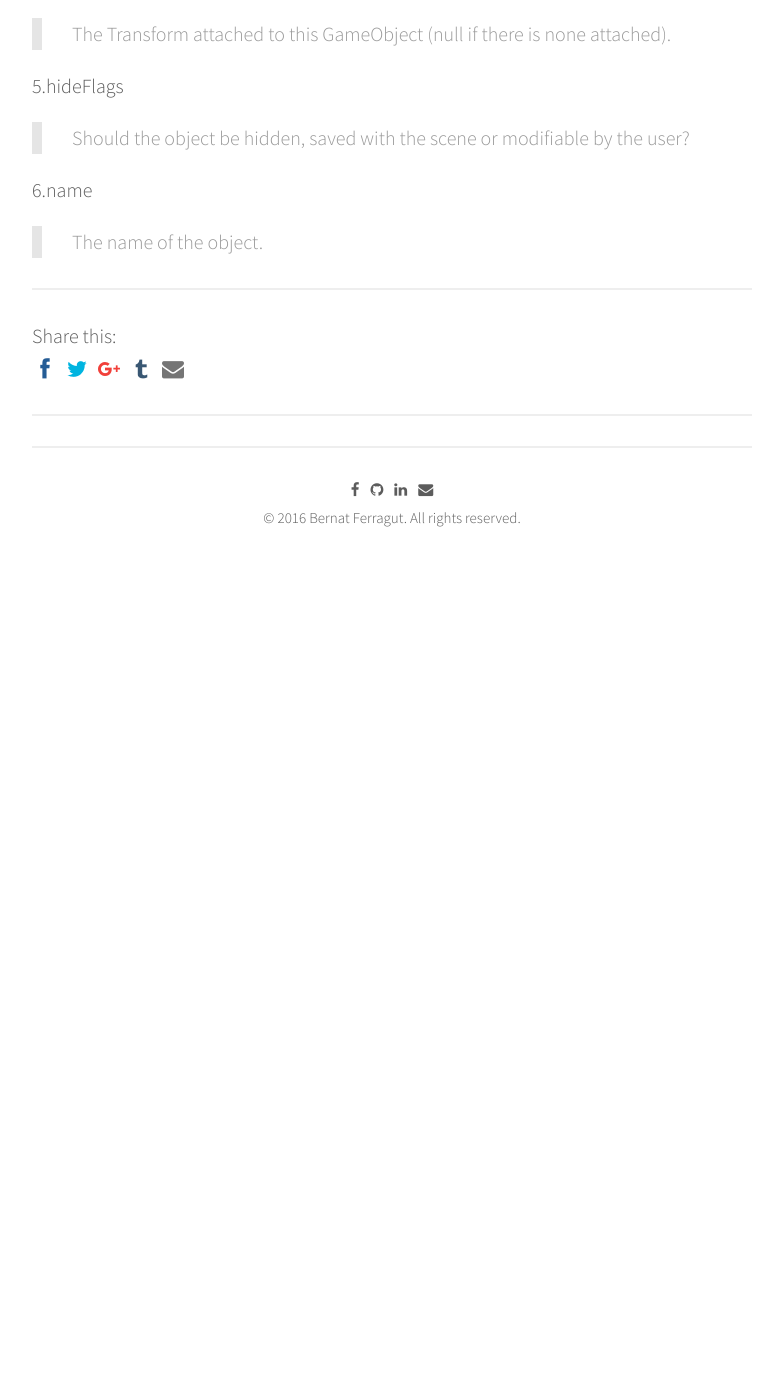
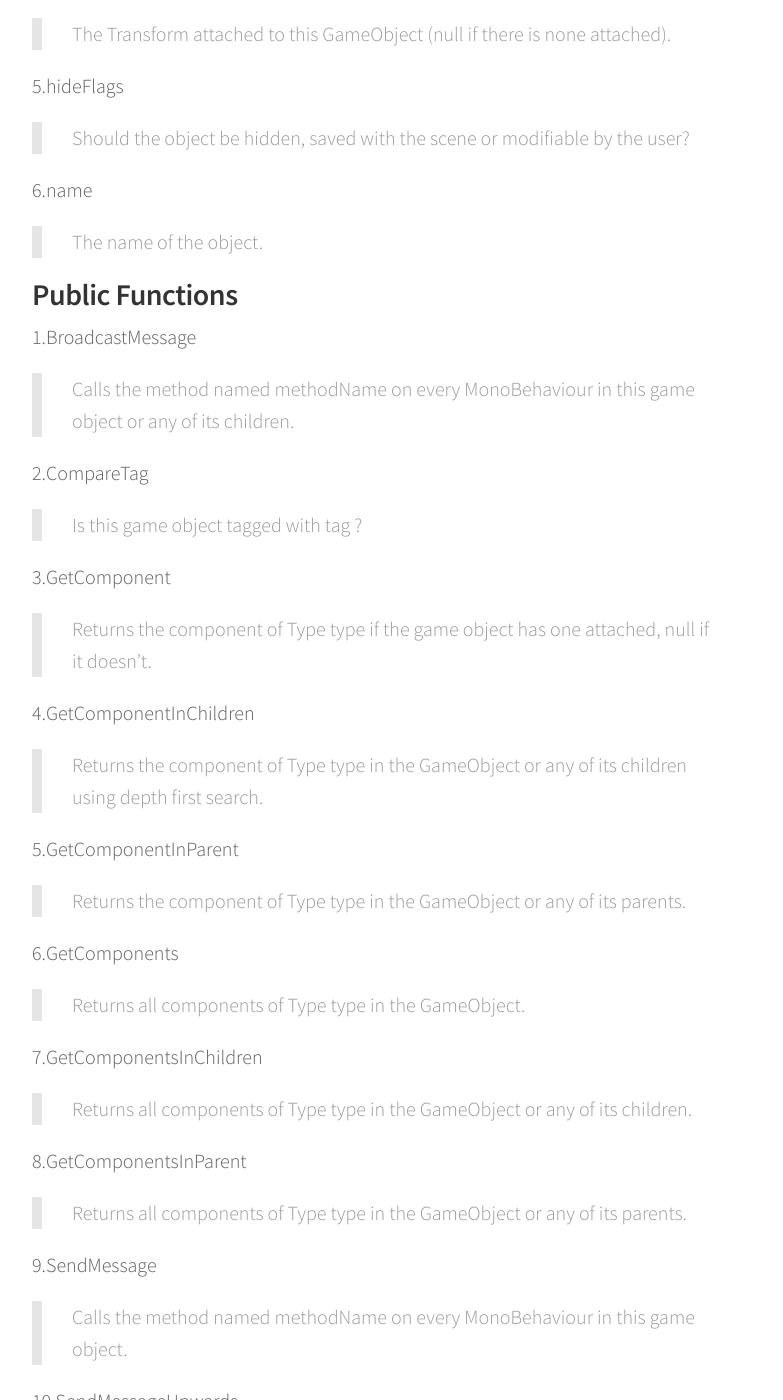
Before and after one commit to bernatferragut/FutureWeb-blog, a Jekyll site: the page built from _posts/08-12-16-VR - Unity Most Important Classes.md, in a window 1280 px wide and 1400 px high, scrolled down 10175 px. Shown: the whole window, without its empty margins (248-1031 px from the left). Built offline with Jekyll 4.4.1, drawn with Linux system fonts in a browser that asks for light colours; nearby versions of some CDN libraries; comment, search, counter and statistics services are not loaded; before the commit the page ends 10805 px from its top, so only the background shows below that; some of the changed text lies outside the part shown.

Commit message:
Update 08-12-16-VR - Unity Most Important Classes.md
Monobehaviour public functions

```diff
--- a/_posts/08-12-16-VR - Unity Most Important Classes.md
+++ b/_posts/08-12-16-VR - Unity Most Important Classes.md
@@ -362,3 +362,53 @@ tag	The tag of this game object.
 6.name
 
 > The name of the object.
+
+### Public Functions
+
+1.BroadcastMessage
+
+> Calls the method named methodName on every MonoBehaviour in this game object or any of its children.
+
+2.CompareTag
+
+> Is this game object tagged with tag ?
+
+3.GetComponent
+
+> Returns the component of Type type if the game object has one attached, null if it doesn't.
+
+4.GetComponentInChildren
+
+> Returns the component of Type type in the GameObject or any of its children using depth first search.
+
+5.GetComponentInParent
+
+> Returns the component of Type type in the GameObject or any of its parents.
+
+6.GetComponents
+
+> Returns all components of Type type in the GameObject.
+
+7.GetComponentsInChildren
+
+> Returns all components of Type type in the GameObject or any of its children.
+
+8.GetComponentsInParent
+
+> Returns all components of Type type in the GameObject or any of its parents.
+
+9.SendMessage
+
+> Calls the method named methodName on every MonoBehaviour in this game object.
+
+10.SendMessageUpwards
+
+> Calls the method named methodName on every MonoBehaviour in this game object and on every ancestor of the behaviour.
+
+11.GetInstanceID
+
+> Returns the instance id of the object.
+
+12.ToString
+
+> Returns the name of the game object.
```
